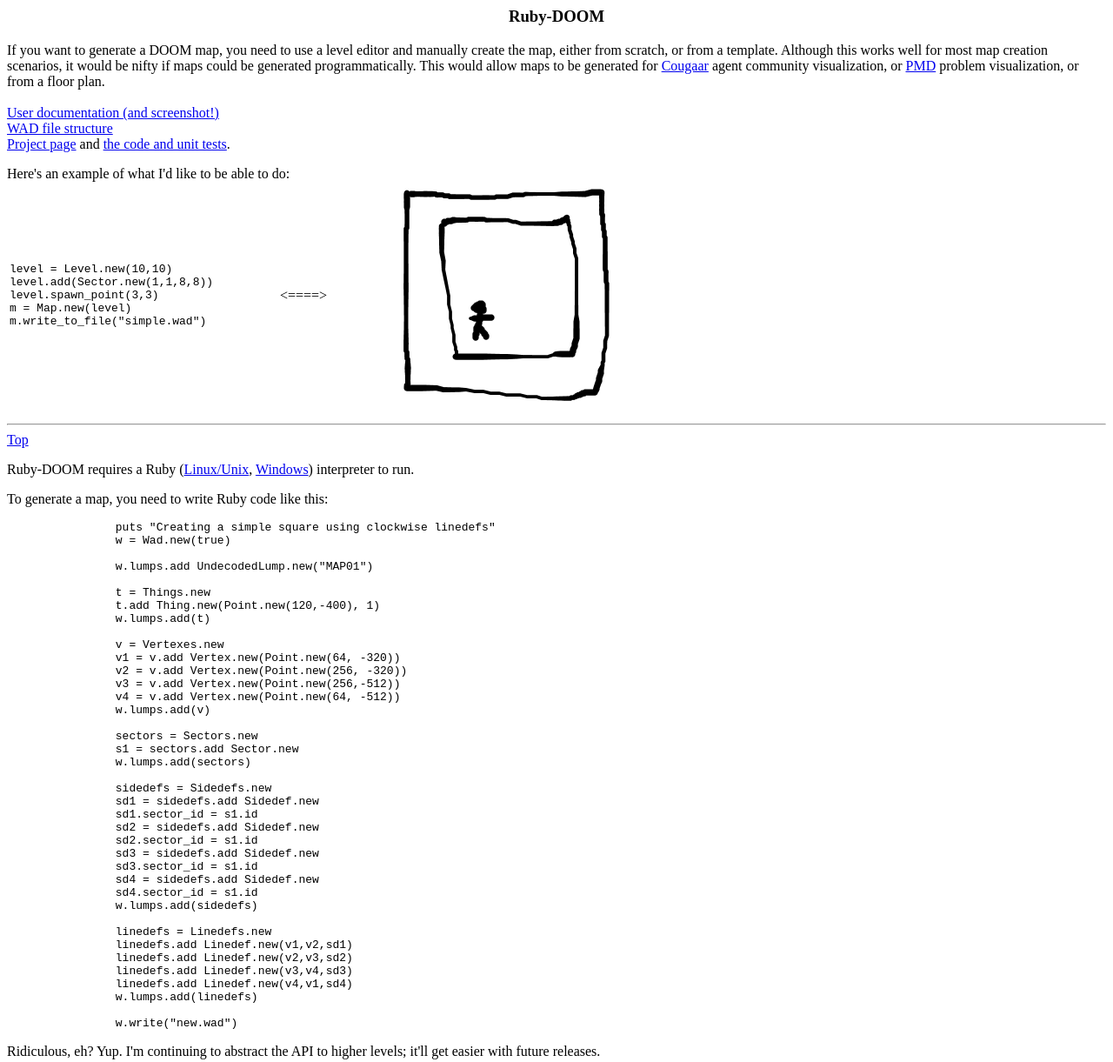
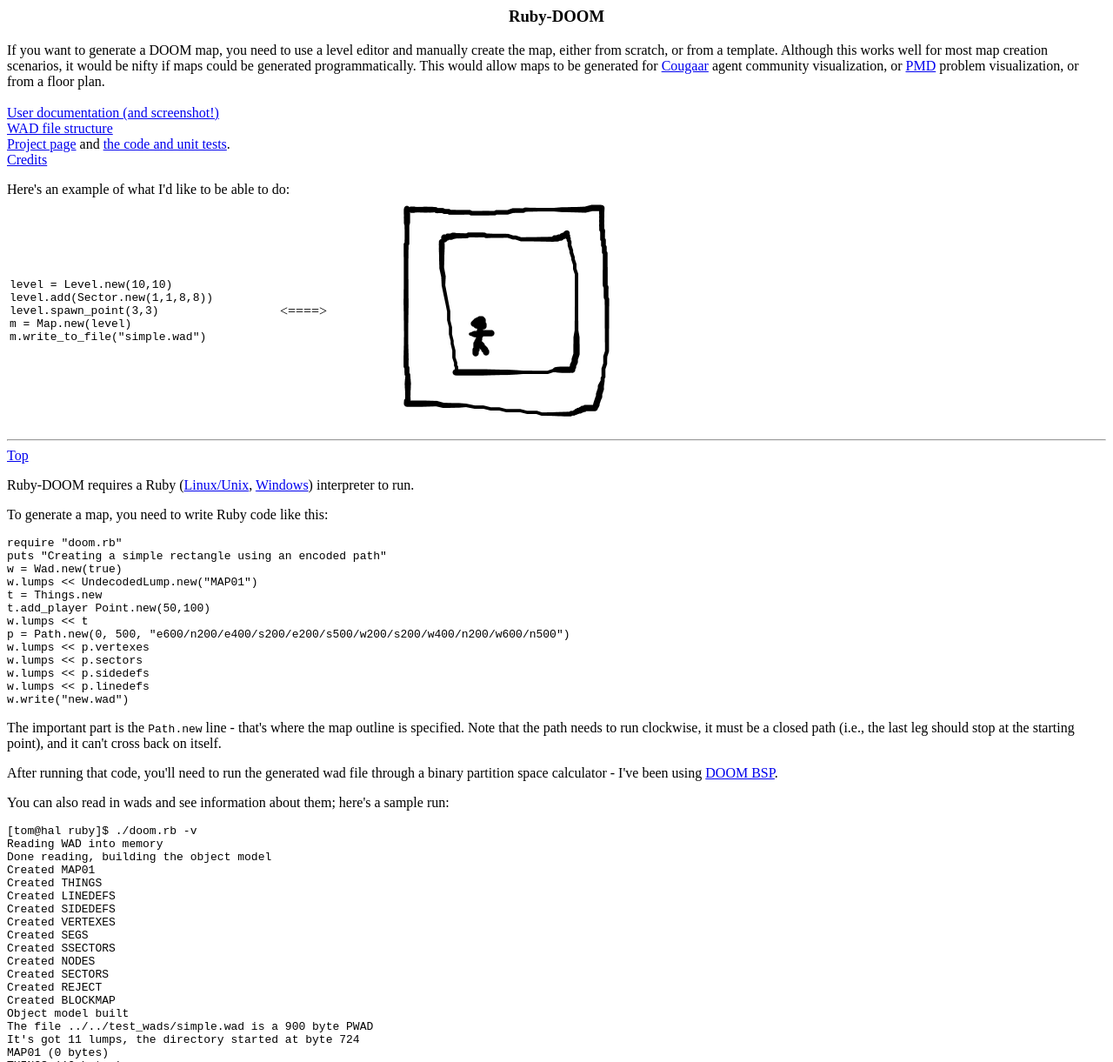
Before and after one commit to hammernight/ruby-doom, a plain HTML site: page www/index.html in a window 1280 px wide. Shown: the top 1221 px of the page at 87% size. Drawn offline with Linux system fonts and the light colour scheme.

Commit message:
*** empty log message ***
git-svn-id: http://ruby-doom.rubyforge.org/svn/trunk/ruby-doom@183 9c6a2b45-160a-0410-8aab-db8519d1476a

```diff
--- a/www/index.html
+++ b/www/index.html
@@ -10,6 +10,7 @@
 <br><br><a href="#userdocs">User documentation (and screenshot!)</a>
 <br><a href="#wad">WAD file structure</a>
 <br><a href="http://rubyforge.org/projects/ruby-doom/">Project page</a> and <a href="http://rubyforge.org/cgi-bin/viewcvs/cgi/viewcvs.cgi/ruby-doom/src/ruby/?cvsroot=ruby-doom#dirlist">the code and unit tests</a>.
+<br><a href="#credits">Credits</a>
 
 <p>Here's an example of what I'd like to be able to do:
 <table>
@@ -37,50 +38,22 @@ m.write_to_file("simple.wad")
 <p>Ruby-DOOM requires a Ruby (<a href="http://rubyforge.org/project/showfiles.php?group_id=30">Linux/Unix</a>, <a href="http://rubyinstaller.sourceforge.net/">Windows</a>) interpreter to run.
 <p>To generate a map, you need to write Ruby code like this:
 <pre>
-                puts "Creating a simple square using clockwise linedefs"
-                w = Wad.new(true)
-
-                w.lumps.add UndecodedLump.new("MAP01")
-
-                t = Things.new
-                t.add Thing.new(Point.new(120,-400), 1)
-                w.lumps.add(t)
-
-                v = Vertexes.new
-                v1 = v.add Vertex.new(Point.new(64, -320))
-                v2 = v.add Vertex.new(Point.new(256, -320))
-                v3 = v.add Vertex.new(Point.new(256,-512))
-                v4 = v.add Vertex.new(Point.new(64, -512))
-                w.lumps.add(v)
-
-                sectors = Sectors.new
-                s1 = sectors.add Sector.new
-                w.lumps.add(sectors)
-
-                sidedefs = Sidedefs.new
-                sd1 = sidedefs.add Sidedef.new
-                sd1.sector_id = s1.id
-                sd2 = sidedefs.add Sidedef.new
-                sd2.sector_id = s1.id
-                sd3 = sidedefs.add Sidedef.new
-                sd3.sector_id = s1.id
-                sd4 = sidedefs.add Sidedef.new
-                sd4.sector_id = s1.id
-                w.lumps.add(sidedefs)
-
-                linedefs = Linedefs.new
-                linedefs.add Linedef.new(v1,v2,sd1)
-                linedefs.add Linedef.new(v2,v3,sd2)
-                linedefs.add Linedef.new(v3,v4,sd3)
-                linedefs.add Linedef.new(v4,v1,sd4)
-                w.lumps.add(linedefs)
-
-                w.write("new.wad")
+require "doom.rb"
+puts "Creating a simple rectangle using an encoded path"
+w = Wad.new(true)
+w.lumps << UndecodedLump.new("MAP01")
+t = Things.new
+t.add_player Point.new(50,100)
+w.lumps << t
+p = Path.new(0, 500, "e600/n200/e400/s200/e200/s500/w200/s200/w400/n200/w600/n500")
+w.lumps << p.vertexes
+w.lumps << p.sectors
+w.lumps << p.sidedefs
+w.lumps << p.linedefs
+w.write("new.wad")
 </pre>
-<p>Ridiculous, eh?   Yup.  I'm continuing to abstract the API to higher levels; it'll get easier with future releases.
+<p>The important part is the <code>Path.new</code> line - that's where the map outline is specified.  Note that the path needs to run clockwise, it must be a closed path (i.e., the last leg should stop at the starting point), and it can't cross back on itself.
 <p>After running that code, you'll need to run the generated wad file through a binary partition space calculator - I've been using <a href="http://doombsp.sf.net/">DOOM BSP</a>.
-<p>Anyhow, if you do all that, you'll have a map that looks like this (thanks to DoomBuilder which I'm using as a viewer):
-<img src="simple_map.png"/>
 <p>You can also read in wads and see information about them; here's a sample run:
 <pre>
 [tom@hal ruby]$ ./doom.rb -v
@@ -219,9 +192,15 @@ bytes.pack("C4").unpack("V")[0]
 </pre>
 <p>Also, I'm a bit of a dolt, so I had to do this to understand this byte packing order.  <font color="blue">0 0 2 212</font> converted to binary is <code>00000000 00000000 00000010 11001010</code>.  So the <code>1</code> is in the <code>512</code> place, so <code>512 + 212 = 724</code>.
 <p>
-
-<li>Some notes from a fella on Slashdot - the WAD file builder only needs to generate the THINGS, LINEDEFS, SIDEDEFS, VERTEXES, AND SECTORS.  Everything else is generated by a <a href="http://doombsp.sf.net/">BSP node builder</a>.
 </ul>
 
+<hr>
+<a name="credits"></a><a href="#top">Top</a>
+<p>Thanks to the many people who made this little project possible:
+<ul>
+<li>John Carmack and many other folks at Id Software for writing and then open sourcing DOOM
+<li>Matthew Fell - wrote the Unofficial DOOM specification
+<li>Alina Copeland - discussions of polygon types and structure
+</ul>
 </body>
 <html>
```
Also changed, not shown: 1 other file.
